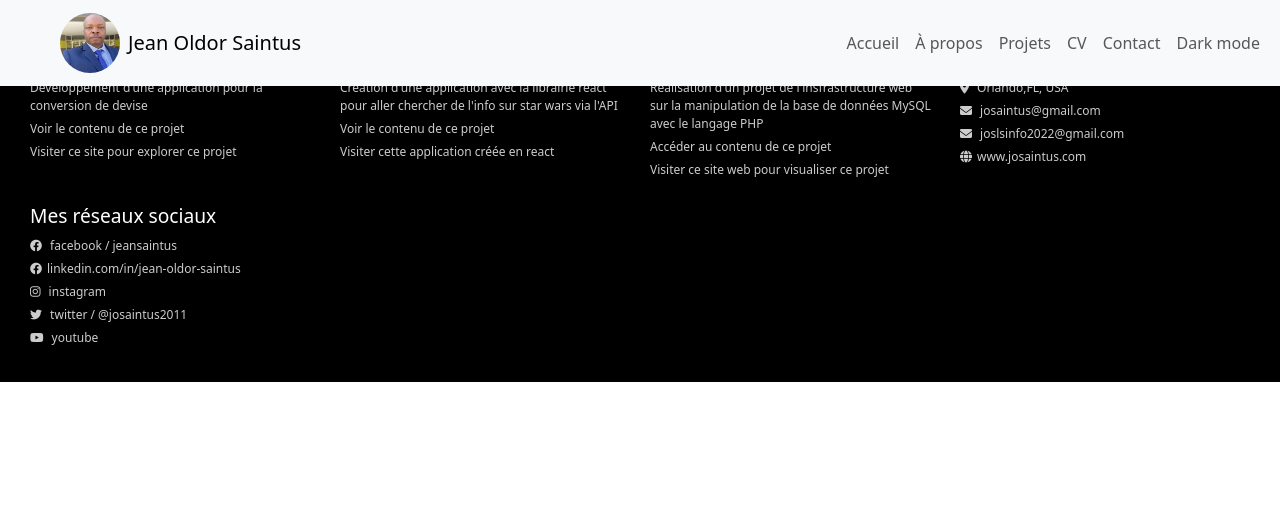
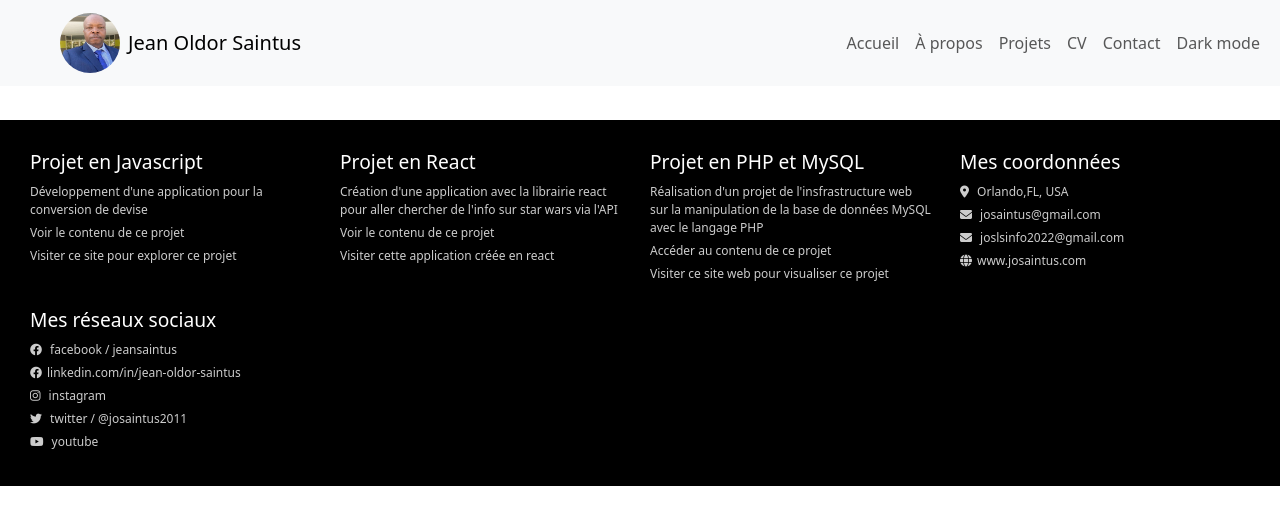
Before and after one commit to joslsinfo/portfolio-jean-oldor-saintus-react, a React (Create React App) app: page /portfolio-jean-oldor-saintus-react/contact in a window 1280 px wide. Shown: the top 524 px of the page. Built offline with nearby package versions, Linux system fonts and the light colour scheme.

Commit message:
Portfolio en react

```diff
--- a/package.json
+++ b/package.json
@@ -2,12 +2,14 @@
   "name": "portfolio-jos",
   "version": "0.1.0",
   "private": true,
+  "homepage": "https://joslsinfo.github.io/portfolio-jean-oldor-saintus-react",
   "dependencies": {
     "@popperjs/core": "^2.11.8",
     "@testing-library/jest-dom": "^5.17.0",
     "@testing-library/react": "^13.4.0",
     "@testing-library/user-event": "^13.5.0",
     "bootstrap": "^5.3.3",
+    "gh-pages": "^6.1.1",
     "react": "^18.3.1",
     "react-dom": "^18.3.1",
     "react-router-dom": "^6.24.1",
@@ -18,7 +20,9 @@
     "start": "react-scripts start",
     "build": "react-scripts build",
     "test": "react-scripts test",
-    "eject": "react-scripts eject"
+    "eject": "react-scripts eject",
+    "predeploy": "npm run build",
+    "deploy": "gh-pages -d build"
   },
   "eslintConfig": {
     "extends": [
--- a/src/App.js
+++ b/src/App.js
@@ -11,7 +11,7 @@ import "./index.css";
 const App = () => {
   return (
     <div>
-      <BrowserRouter>
+      <BrowserRouter basename="portfolio-jean-oldor-saintus-react">
         <Header />
         <Routes>
           <Route path="/" element={<Home />} />
--- a/src/components/footer/Footer.css
+++ b/src/components/footer/Footer.css
@@ -6,7 +6,7 @@
 	background-color: #000;
 	color: white;
 	width: 100%;
-	margin-top: 1rem;
+	margin-top: 6rem;
   }
 
   .footer .colonne {
```
Also changed, not shown: 1 other file (tests, documents, lock files or other folders).
